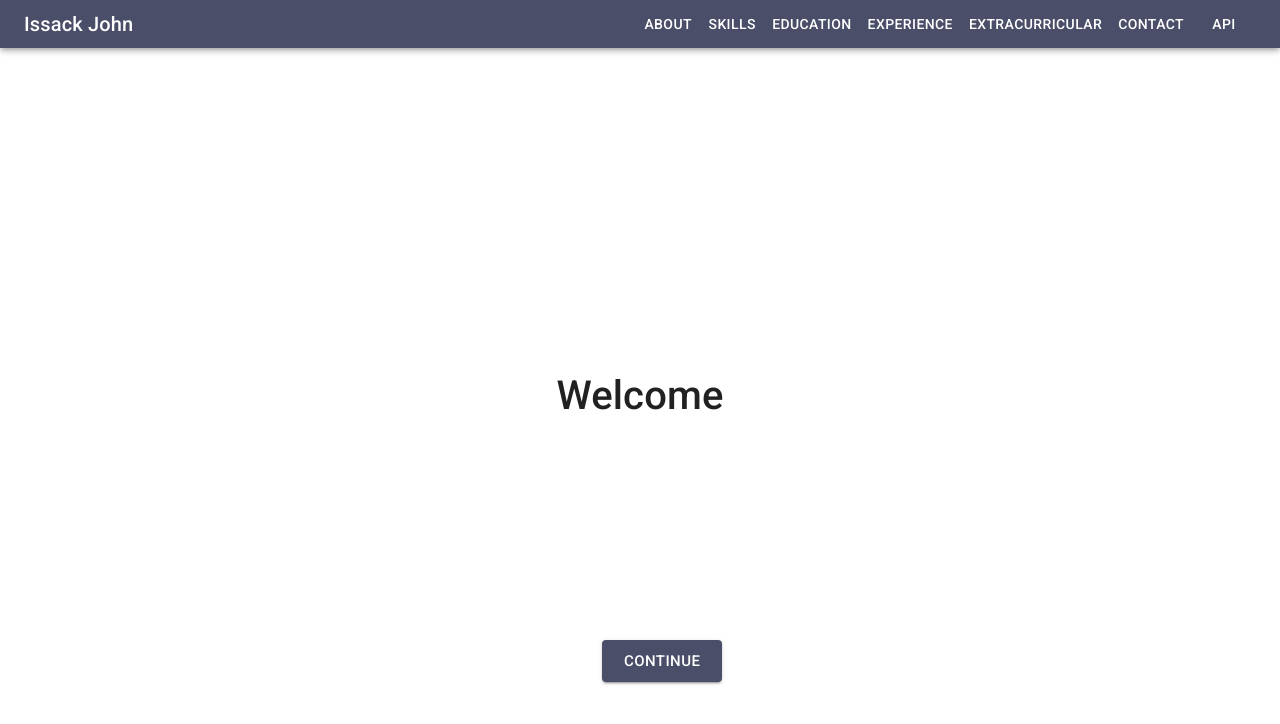
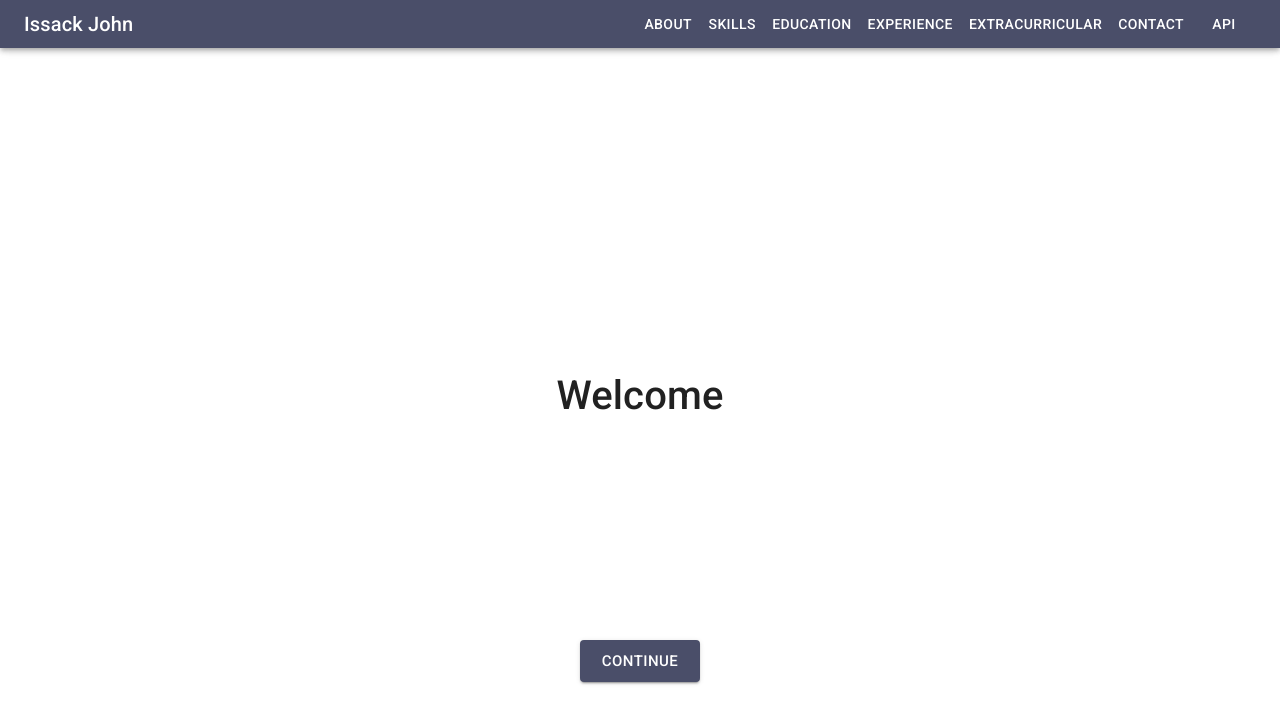
Before and after one commit to issackj1/react-site, a React (Create React App) app: page / in a window 1280 px wide. Shown: the top 724 px of the page. Built offline with nearby package versions, Linux system fonts and the light colour scheme.

Commit message:
fixed styling of continue buttons

```diff
--- a/src/components/Home.tsx
+++ b/src/components/Home.tsx
@@ -100,15 +100,13 @@ export const Home: React.FC<Props> = (props) => {
 			</ParallaxLayer>
 
 			{/*button*/ }
-			{ buttons.map((object, i) => <ParallaxLayer key={ i } offset={ i + 0.8 } speed={ 1 }
-			                                            style={ {
-				                                            display: 'block',
-				                                            width: '20%',
-				                                            marginLeft: '47%'
-			                                            } }>
-				<span onClick={ () => parallax.scrollTo(i === buttons.length - 1 ? 1 : i + 1) }>
-					<Button variant="contained" color={ "primary" } size={ "large" } block={"true"}>{ object }</Button>
-				</span>
+			{ buttons.map((object, i) => <ParallaxLayer key={ i } offset={ i + 0.8 } speed={ 1 }>
+					<Grid container justify="center">
+						<span onClick={ () => parallax.scrollTo(i === buttons.length - 1 ? 1 : i + 1) }>
+							<Button variant="contained" color={ "primary" } size={ "large" }
+					        block={ "true" }>{ object }</Button>
+						</span>
+					</Grid>
 				</ParallaxLayer>
 			) }
 
```
